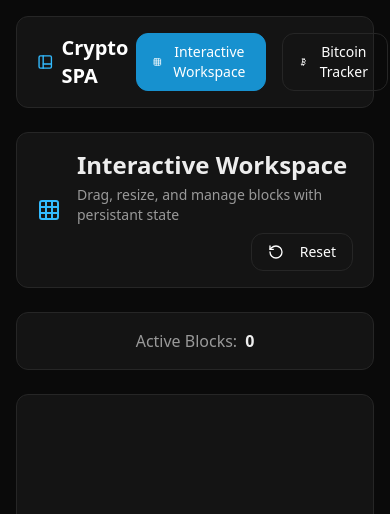
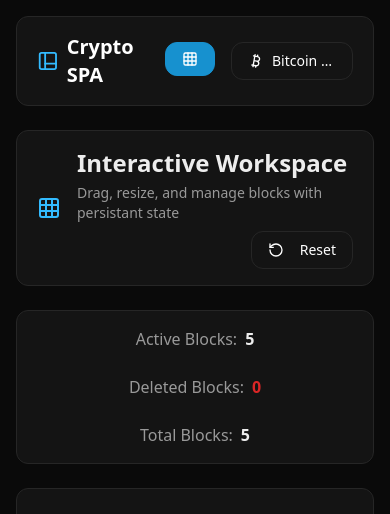
Before and after one commit to serafindanyil/frontend-task-dotcode, a Next.js app: page /workspace in a window 390 px wide. Shown: the top 514 px of the page. Built offline with nearby package versions, Linux system fonts and the light colour scheme.

Commit message:
feat: enhance layout and header components; add workspace info display and styling

```diff
--- a/src/app/layout.tsx
+++ b/src/app/layout.tsx
@@ -26,7 +26,7 @@ export default function RootLayout({
 		<html lang="en">
 			<ProviderWrapper>
 				<body
-					className={`${inter.variable} flex flex-col min-h-screen p-4 antialiased font-sans`}>
+					className={`${inter.variable} flex flex-col min-h-screen p-4 antialiased font-sans releative`}>
 					<Header />
 					{children}
 				</body>
--- a/src/components/ui/card/live-transaction/card-live-transaction.tsx
+++ b/src/components/ui/card/live-transaction/card-live-transaction.tsx
@@ -21,7 +21,7 @@ const CardLiveTransaction = () => {
 			</div>
 
 			<div className="flex flex-col items-center justify-start w-full h-[50vh] p-3 gap-2 overflow-y-auto ">
-				{/* {!!!transactions.length && <CardLiveTransactionFallback />} */}
+				{!!!transactions.length && <CardLiveTransactionFallback />}
 				{transactions.map((item, index) => (
 					<CardLiveTransactionItem
 						key={item.hash}
--- a/src/components/ui/card/workspace-info/card-workspace-info.tsx
+++ b/src/components/ui/card/workspace-info/card-workspace-info.tsx
@@ -1,13 +1,40 @@
+"use client";
+
+import React from "react";
+import { useSelector } from "react-redux";
+import { RootState } from "@/store/store";
 import CardBase from "../card-base";
 
 const CardWorkspaceInfo = () => {
+	const { blocks } = useSelector((state: RootState) => state.workspace);
+
+	const activeBlocks = blocks.filter((b) => b.visible).length;
+	const deletedBlocks = blocks.filter((b) => !b.visible).length;
+	const totalBlocks = blocks.length;
+
 	return (
-		<CardBase className="flex flex-col md:flex-row items-center justify-between gap-2">
+		<CardBase className="flex flex-col md:flex-row items-center justify-around gap-6 p-4">
 			<div>
 				<span className="text-base text-muted-foreground mr-2">
 					Active Blocks:
 				</span>
-				<span className="font-bold text-base">0</span>
+				<span className="font-bold text-base">{activeBlocks}</span>
+			</div>
+
+			<div>
+				<span className="text-base text-muted-foreground mr-2">
+					Deleted Blocks:
+				</span>
+				<span className="font-bold text-base text-red-600">
+					{deletedBlocks}
+				</span>
+			</div>
+
+			<div>
+				<span className="text-base text-muted-foreground mr-2">
+					Total Blocks:
+				</span>
+				<span className="font-bold text-base">{totalBlocks}</span>
 			</div>
 		</CardBase>
 	);
--- /dev/null
+++ b/src/components/ui/header/header-nav.scss
@@ -0,0 +1,27 @@
+.header-nav {
+	@apply flex hidden md:block;
+
+	&__list {
+		@apply flex space-x-4;
+	}
+
+	&__item {
+		@apply flex;
+	}
+
+	&__link {
+		@apply text-white;
+	}
+
+	&__name {
+		@apply font-medium text-sm truncate max-w-[4rem] md:max-w-none;
+
+		&--hidden {
+			@apply hidden md:block;
+		}
+
+		&--visible {
+			@apply block;
+		}
+	}
+}
--- a/src/components/ui/header/header-nav.tsx
+++ b/src/components/ui/header/header-nav.tsx
@@ -2,32 +2,42 @@ import { Bitcoin, Grid } from "lucide-react";
 import { usePathname } from "next/navigation";
 
 import ButtonLink from "@/components/ui/button/button-link";
+import "./header-nav.scss";
 
-const HeaderNav = () => {
+const HeaderNav = ({ ...props }) => {
 	const pathname = usePathname();
 
-	const isActivePage = (page: string) => {
-		return pathname === page ? "solid" : "outline";
-	};
+	const isActivePage = (page: string) => pathname === page;
+
 	return (
-		<nav>
-			<ul className="flex space-x-4">
-				<li>
+		<nav {...props}>
+			<ul className="header-nav__list">
+				<li className="header-nav__item">
 					<ButtonLink
-						href={"/workspace"}
-						variant={isActivePage("/workspace")}
-						className="text-white">
+						href="/workspace"
+						variant={isActivePage("/workspace") ? "solid" : "outline"}
+						className="header-nav__link">
 						<Grid size={16} />
-						<span>Interactive Workspace</span>
+						<span
+							className={`header-nav__name  header-nav__name--${
+								isActivePage("/workspace") ? "hidden" : "block"
+							}`}>
+							Interactive Workspace
+						</span>
 					</ButtonLink>
 				</li>
-				<li>
+				<li className="header-nav__item">
 					<ButtonLink
-						href={"/tracker"}
-						variant={isActivePage("/tracker")}
-						className="text-white">
+						href="/tracker"
+						variant={isActivePage("/tracker") ? "solid" : "outline"}
+						className="header-nav__link">
 						<Bitcoin size={16} />
-						<span>Bitcoin Tracker</span>
+						<span
+							className={`header-nav__name  header-nav__name--${
+								isActivePage("/tracker") ? "hidden" : "block"
+							}`}>
+							Bitcoin Tracker
+						</span>
 					</ButtonLink>
 				</li>
 			</ul>
--- a/src/components/ui/header/header.tsx
+++ b/src/components/ui/header/header.tsx
@@ -1,4 +1,7 @@
 "use client";
+
+import { useState } from "react";
+import Link from "next/link";
 
 import { PanelsLeftBottom } from "lucide-react";
 
@@ -6,13 +9,19 @@ import HeaderNav from "./header-nav";
 import CardBase from "../card/card-base";
 
 const Header = () => {
+	const [isActive, setIsActive] = useState(false);
+
+	const handleBurgerMenuButtonClick = () => {
+		setIsActive((prev) => !prev);
+	};
+
 	return (
 		<header className="text-white mb-6">
 			<CardBase className="justify-between">
-				<div className="flex items-center">
+				<Link href="/" className="flex items-center">
 					<PanelsLeftBottom className="text-primary mr-2" size={24} />
 					<span className="text-xl font-bold">Crypto SPA</span>
-				</div>
+				</Link>
 				<HeaderNav />
 			</CardBase>
 		</header>
```
